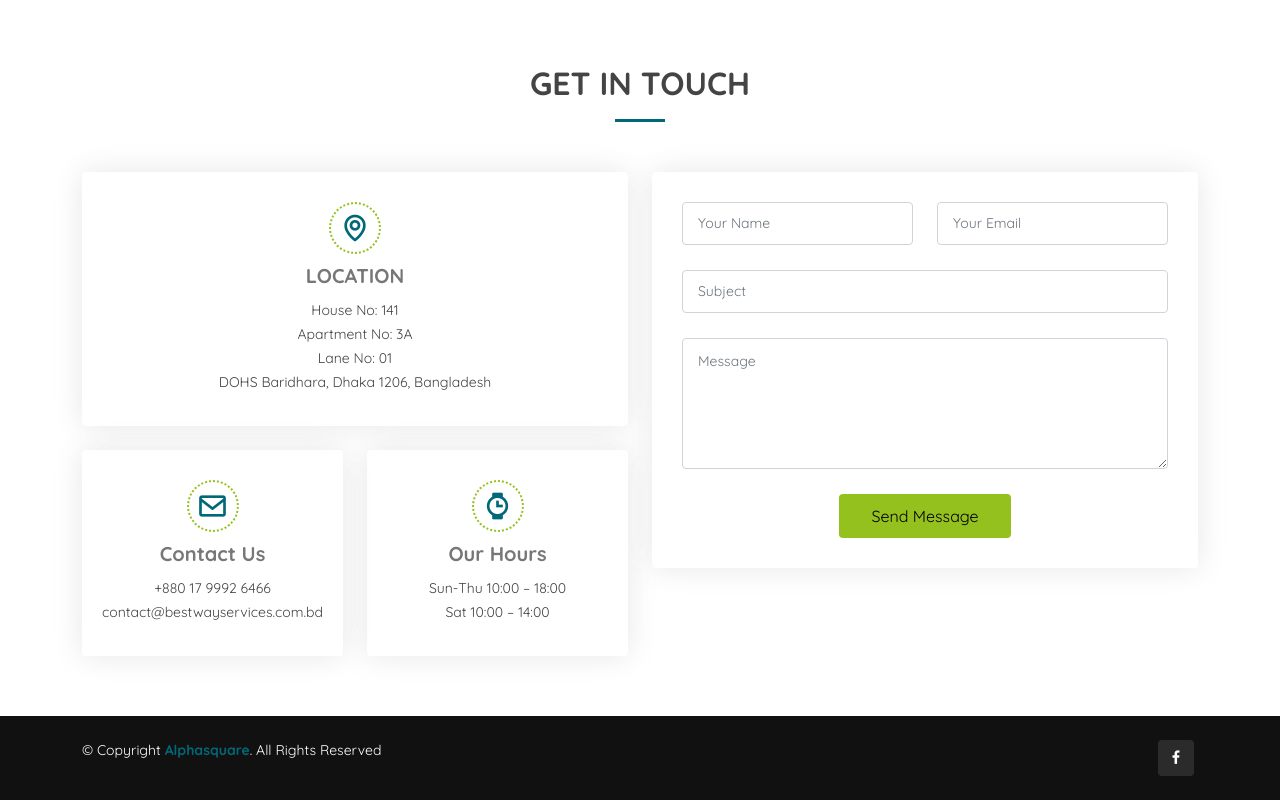
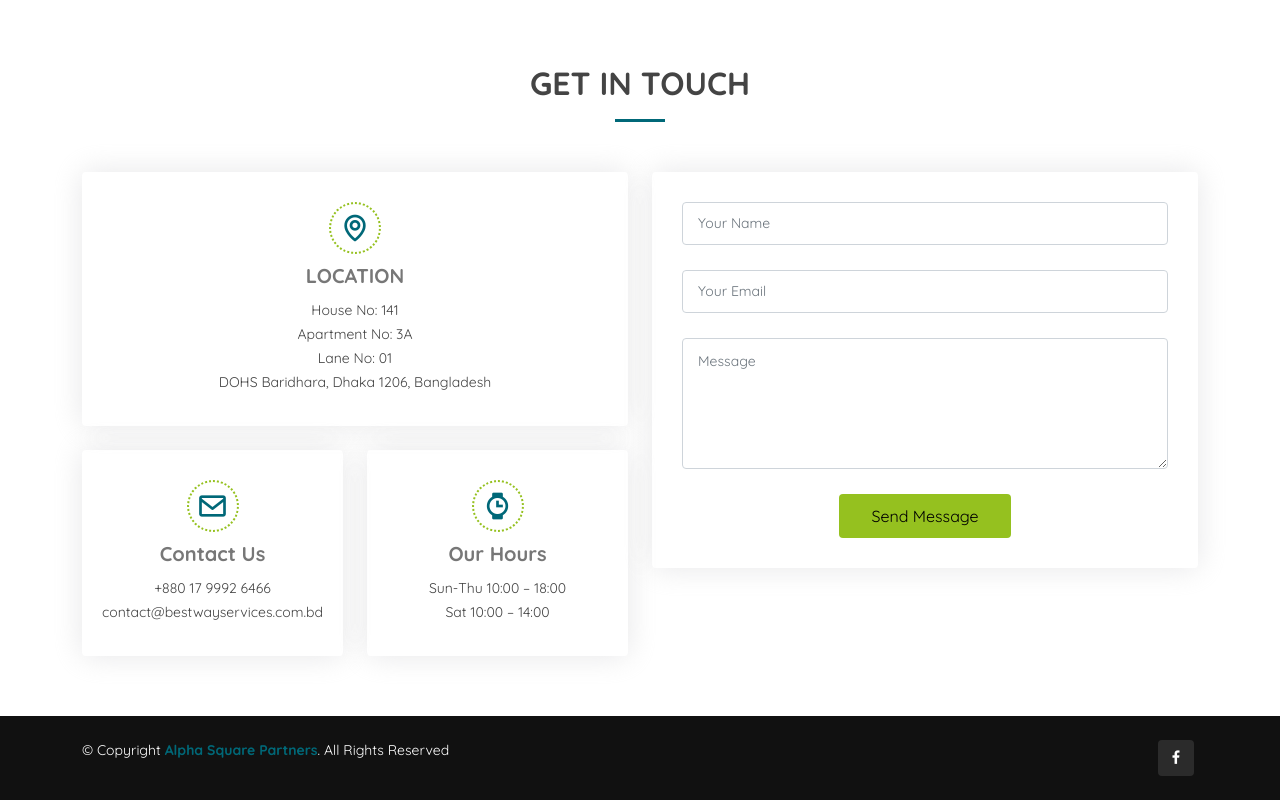
Before and after one commit to ahzahed/bestwayservices, a plain HTML site: page index.html in a window 1280 px wide. Shown: the part 2827-3627 px from the top of the page. Drawn offline with Linux system fonts and the light colour scheme; files whose address does not match are found by name.

Commit message:
form submit

```diff
--- a/index.html
+++ b/index.html
@@ -477,12 +477,12 @@
 
           <div class="col-lg-6">
             <form
-              action="forms/contact.php"
-              method="post"
+              action="https://formspree.io/f/meqnwyyp"
+              method="POST"
               role="form"
               class="php-email-form"
             >
-              <div class="row">
+              <!-- <div class="row">
                 <div class="col form-group">
                   <input
                     type="text"
@@ -503,14 +503,24 @@
                     required
                   />
                 </div>
-              </div>
+              </div> -->
               <div class="form-group">
                 <input
                   type="text"
                   class="form-control"
-                  name="subject"
-                  id="subject"
-                  placeholder="Subject"
+                  name="name"
+                  id="name"
+                  placeholder="Your Name"
+                  required
+                />
+              </div>
+              <div class="form-group">
+                <input
+                  type="email"
+                  class="form-control"
+                  name="email"
+                  id="email"
+                  placeholder="Your Email"
                   required
                 />
               </div>
@@ -523,13 +533,13 @@
                   required
                 ></textarea>
               </div>
-              <div class="my-3">
+              <!-- <div class="my-3">
                 <div class="loading">Loading</div>
                 <div class="error-message"></div>
                 <div class="sent-message">
                   Your message has been sent. Thank you!
                 </div>
-              </div>
+              </div> -->
               <div class="text-center">
                 <button type="submit">Send Message</button>
               </div>
@@ -545,12 +555,12 @@
       <div class="container d-md-flex py-4">
         <div class="me-md-auto text-center text-md-start">
           <div class="copyright">
-            &copy; Copyright <strong><a href="http://www.alphasq.com/" target="_blank">Alphasquare</a></strong
+            &copy; Copyright <strong><a href="http://www.alphasq.com/" target="_blank">Alpha Square Partners</a></strong
             >. All Rights Reserved
           </div>
         </div>
         <div class="social-links text-center text-md-end pt-3 pt-md-0">
-          <a href="https://www.facebook.com/Bestway-Services-314431358987227/" class="facebook"><i class="bx bxl-facebook"></i></a>
+          <a href="https://www.facebook.com/Bestway-Services-314431358987227/" target="_blank" class="facebook"><i class="bx bxl-facebook"></i></a>
         </div>
       </div>
     </footer>
```
